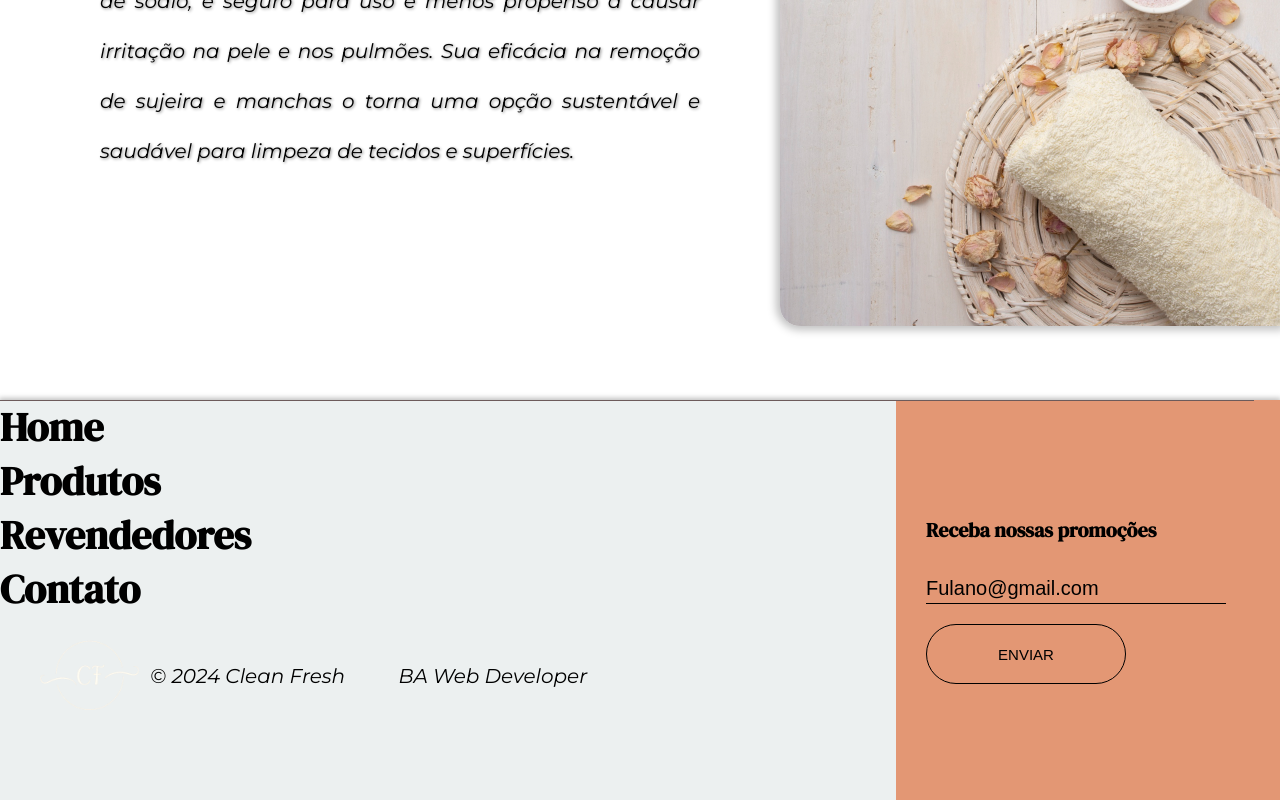
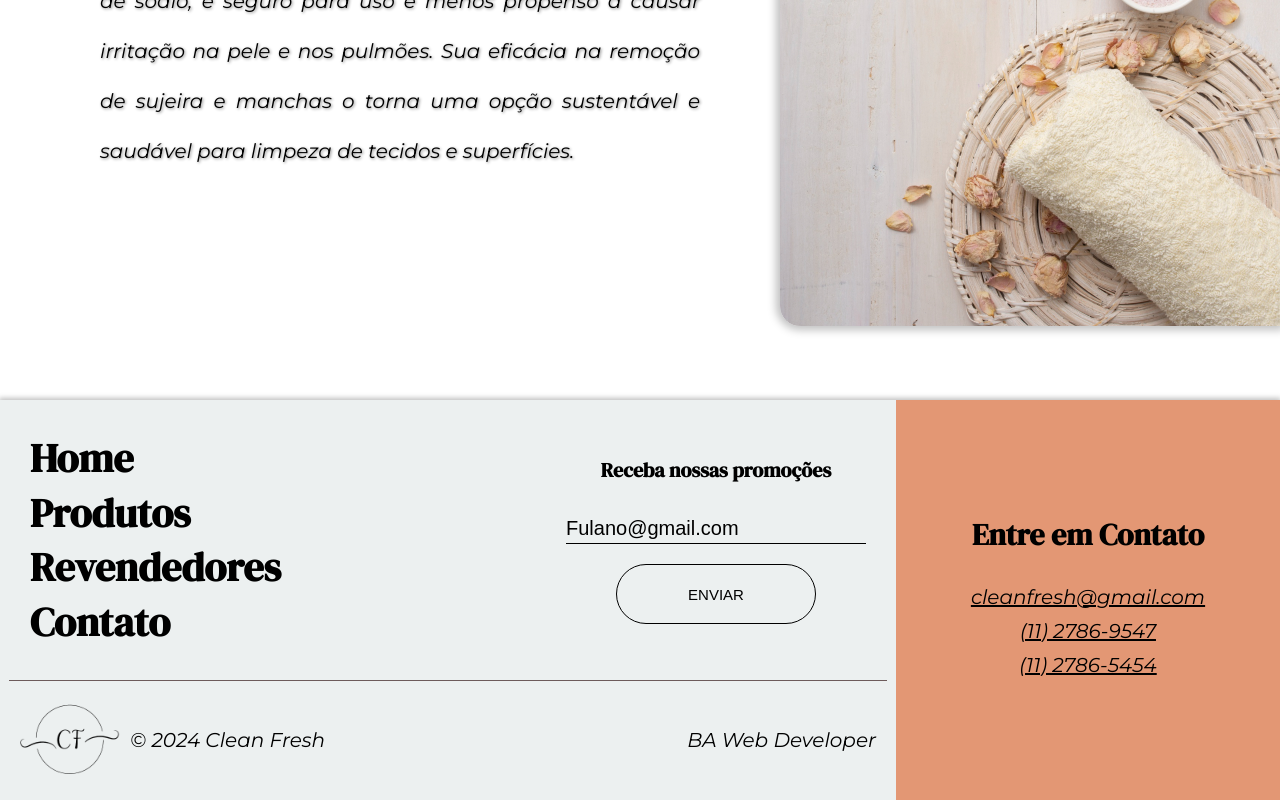
Before and after one commit to BrunoDeSP/Clean_Fresh, a plain HTML site: page index.html in a window 1280 px wide. Shown: the part 3430-4230 px from the top of the page. Drawn offline with nearby package versions, Linux system fonts and the light colour scheme.

Commit message:
atualizacao home rodape

```diff
--- a/index.html
+++ b/index.html
@@ -112,15 +112,22 @@
     <section id="rodape" class="flex">
         <div id="content-rodape" class="flex">
             <div id="left-content-rodape" class="flex">
-                <ul class="flex">
-                    <li><a href="">Home</a></li>
-                    <li><a href="">Produtos</a></li>
-                    <li><a href="">Revendedores</a></li>
-                    <li><a href="">Contato</a></li>
-                </ul>
-                <div id="line-division-rodape"></div>
-                <div id="credits-rodape" class="flex">
-                    <div id="logo-rodape" class="flex"><img src="assets/logo-branca-sem-bg.png" alt=""></div>
+                <div id="top-content-rodape" class="flex">
+                    <ul class="flex">
+                        <li><a href="/index.html">Home</a></li>
+                        <li><a href="#">Produtos</a></li>
+                        <li><a href="#">Revendedores</a></li>
+                        <li><a href="#">Contato</a></li>
+                    </ul>
+                    <div id="promotion-rodape" class="flex">
+                        <h2>Receba nossas promoções</h2>
+                        <input type="email" placeholder="Fulano@gmail.com">
+                        <button>Enviar</button>
+                    </div>
+                </div>
+                <div id="bottom-content-rodape" class="flex">
+                    <div id="line-division-rodape"></div>
+                    <div id="logo-rodape" class="flex"><img src="/assets/logo-preto-removebg.png" alt=""></div>
                     <div id="text-rodape" class="flex">
                         <p>© 2024 Clean Fresh</p>
                         <p>BA Web Developer</p>
@@ -128,12 +135,10 @@
                 </div>
             </div>
             <div id="right-content-rodape" class="flex">
-                <div id="promotion-rodape">
-                    <h2>Receba nossas promoções</h2>
-                    <input type="email" placeholder="Fulano@gmail.com">
-                    <button>Enviar</button>
-                </div>
-
+                <h2>Entre em Contato</h2>
+                <p>cleanfresh@gmail.com</p>
+                <p>(11) 2786-9547</p>
+                <p>(11) 2786-5454</p>
             </div>
         </div>
 
```
Also changed, not shown: pages/products.html (+4 -4 lines).
